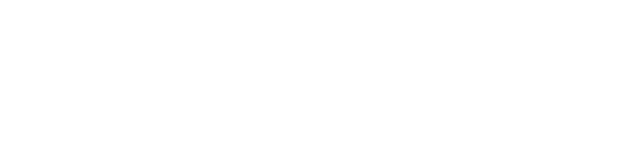
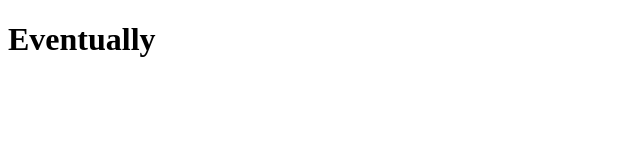
Before and after one commit to codedamn-projects/eventually-stunning-html5-landing-page, a plain HTML site: page index.html in a window 1280 px wide. Shown: the whole page, without its empty margins (0-640 px from the left). Drawn offline with Linux system fonts and the light colour scheme.

Commit message:
file structure changes

```diff
--- a/index.html
+++ b/index.html
@@ -8,5 +8,6 @@
   </head>
   <body>
     <!-- start writing your code -->
+    <h1>Eventually</h1>
   </body>
 </html>
```
Also changed, not shown: assets/fonts/KFOlCnqEu92Fr1MmWUlfBBc4AMP6lQ.woff2 (deleted), assets/fonts/KFOmCnqEu92Fr1Mu4mxKKTU1Kg.woff2 (deleted), assets/fonts/Roboto-Bold.ttf (added), assets/fonts/Roboto-Regular.ttf (added), assets/fonts/fa-brands-400.woff2 (deleted), assets/fonts/fa-regular-400.woff2 (deleted), assets/icons/email.svg (added), assets/icons/github.svg (added), assets/icons/instagram.svg (added), assets/icons/twitter.svg (added), assets/images/bg.jpg (renamed from assets/images/bg01.jpg), assets/images/bg02.jpg (deleted), assets/images/bg03.jpg (deleted), assets/mobile-button-click-design.jpg (deleted), 2 more files, 2 other files. Lines whose indentation alone changed are shown as unchanged.
